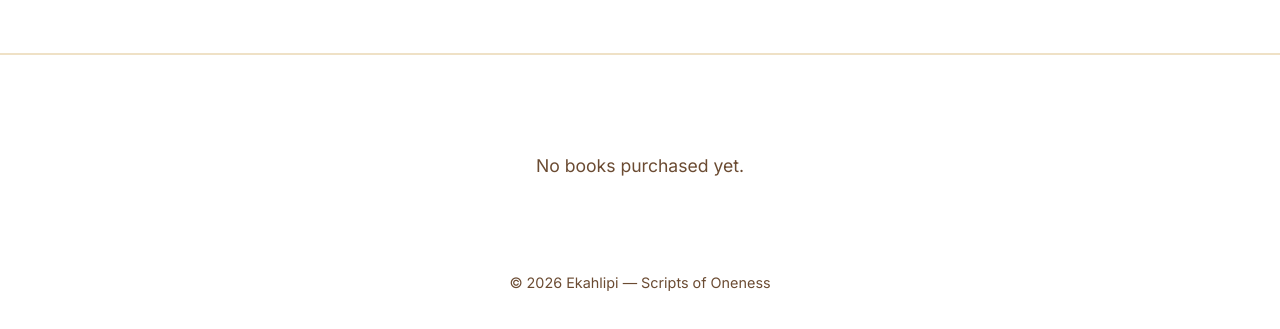
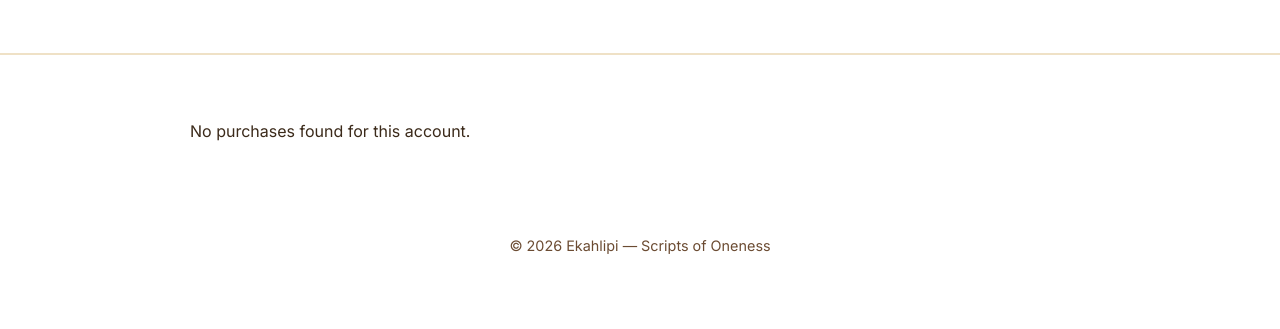
Before and after one commit to ekahlipi/ekahlipi.github.io, a plain HTML site: page lib.html in a window 1280 px wide. Shown: the part 175-504 px from the top of the page. Drawn offline with nearby package versions, Linux system fonts and the light colour scheme; a web font is replaced by a local one.

Commit message:
Update lib.html

```diff
--- a/lib.html
+++ b/lib.html
@@ -112,29 +112,32 @@ footer {
 <script>
 /* ===== LOAD LIBRARY ===== */
 function loadLibrary() {
-  const library = JSON.parse(localStorage.getItem("my_books")) || [];
+  let email = localStorage.getItem("user_email");
+
+  let allUsers = JSON.parse(localStorage.getItem("user_books")) || {};
+  let userBooks = allUsers[email] || [];
+
   const container = document.getElementById("library");
 
   container.innerHTML = "";
 
-  if (library.length === 0) {
-    container.innerHTML = `<p class="empty">No books purchased yet.</p>`;
+  if (userBooks.length === 0) {
+    container.innerHTML = "<p>No purchases found for this account.</p>";
     return;
   }
 
-  library.forEach(book => {
+  userBooks.forEach(book => {
     container.innerHTML += `
       <div class="book">
         <h2>${book.name}</h2>
-        <a class="download-btn" href="${book.file}" download>
-          Download PDF
-        </a>
+        <a href="${book.file}" download>Download PDF</a>
       </div>
     `;
   });
 }
 
 loadLibrary();
+
 </script>
 
 </body>
```
